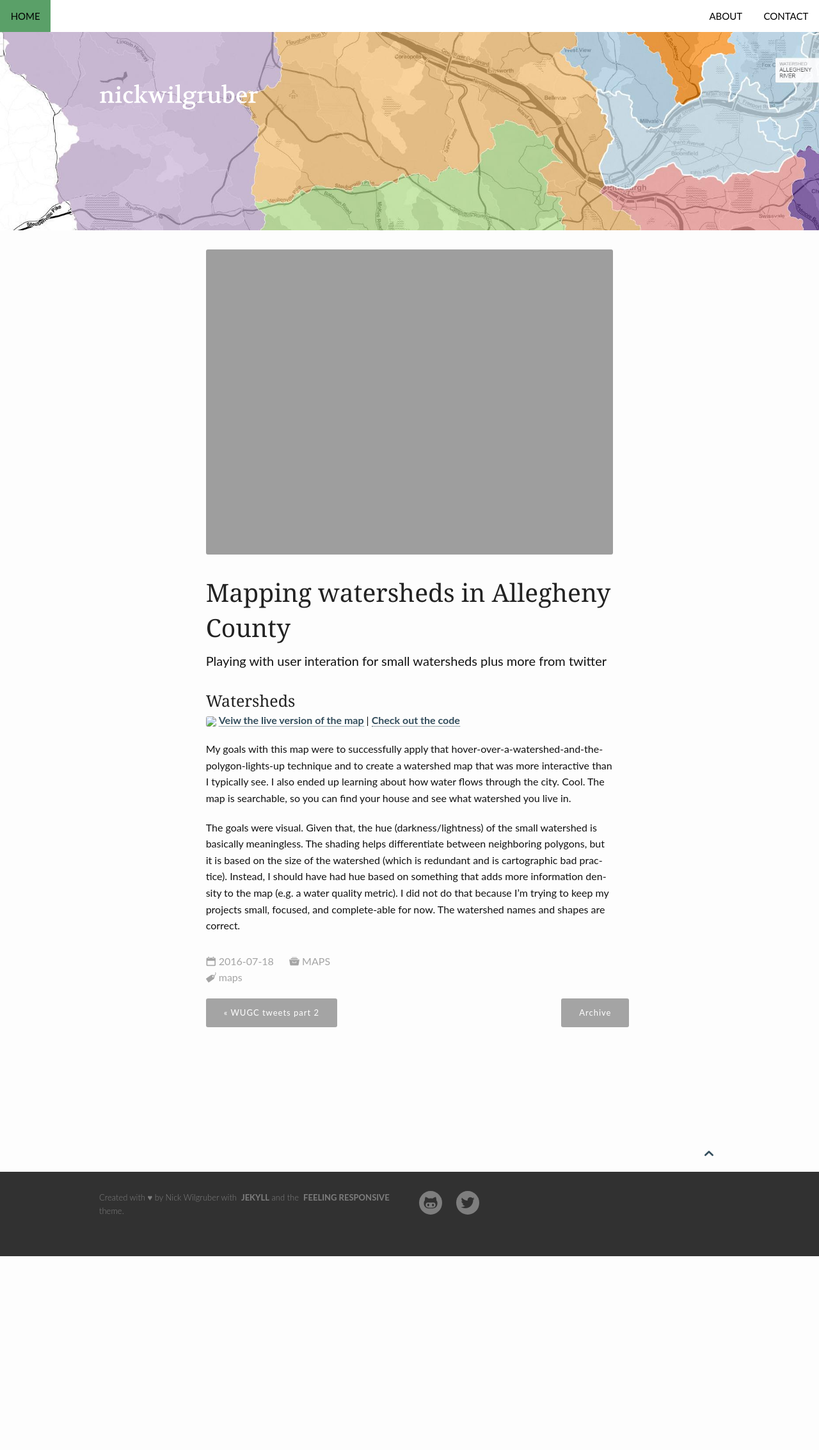
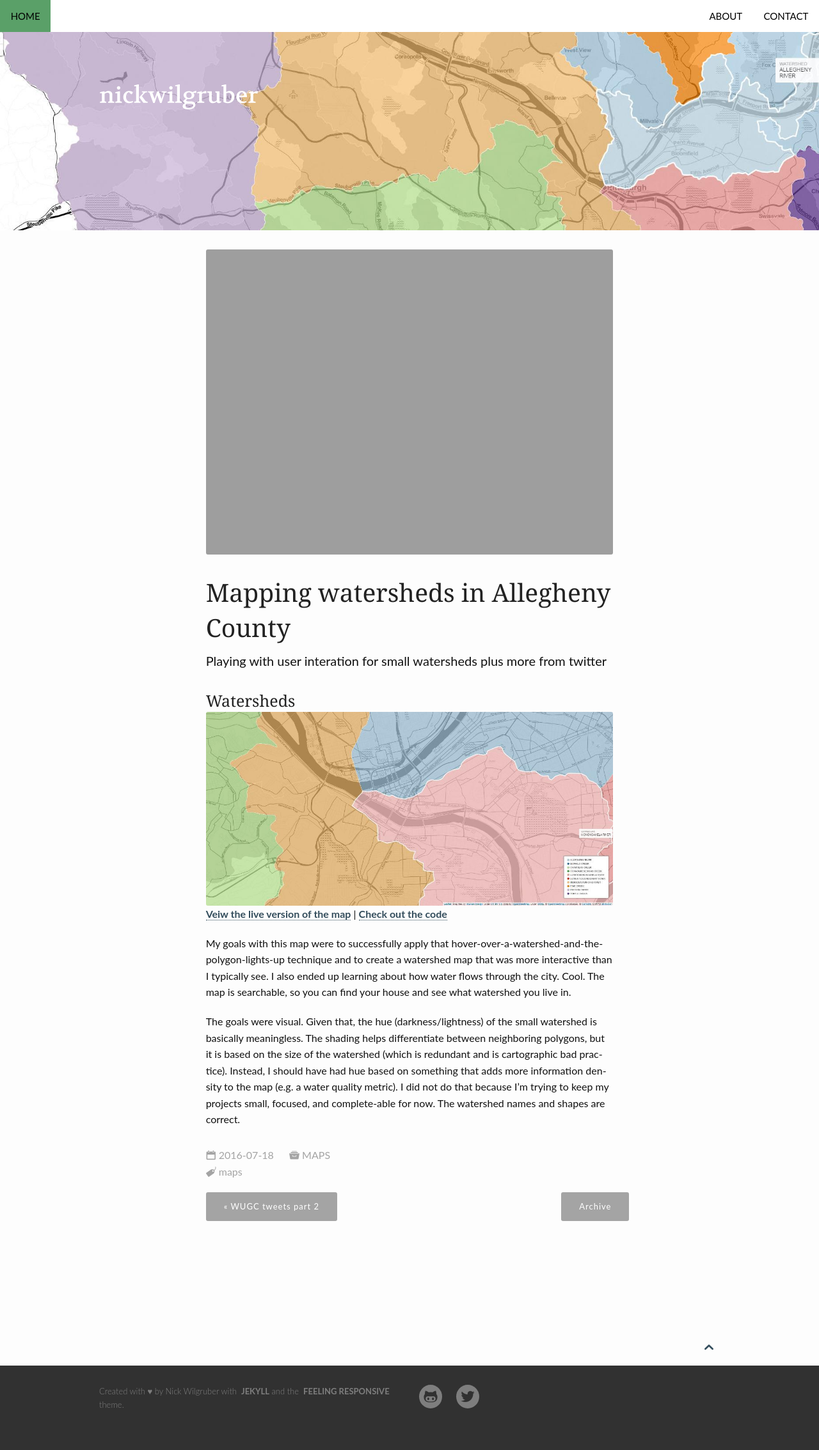
Before and after one commit to wontgruber/wontgruber.github.io, a Jekyll site: the page built from _posts/2016-07-18-Mapping-watersheds-in-Allegheny-County.md, in a window 1280 px wide. Shown: the whole page at 64% size. Built offline with Jekyll 4.4.1, drawn with Linux system fonts in a browser that asks for light colours; before the commit the page ends 1964 px from its top, so only the background shows below that.

Commit message:
Edit image in post

```diff
--- a/_posts/2016-07-18-Mapping-watersheds-in-Allegheny-County.md
+++ b/_posts/2016-07-18-Mapping-watersheds-in-Allegheny-County.md
@@ -25,7 +25,7 @@ image:
 
 
 ### Watersheds
-<img src="wontgruber.github.io/images/inPost_watershed_image.jpg" class="img-responsive">
+<img src="/images/inPost_watershed_image.jpg" class="img-responsive">
 [Veiw the live version of the map](https://bl.ocks.org/wontgruber/raw/a5fb00aa35d140855dacc7337c4f85ec/) |
 [Check out the code](https://bl.ocks.org/wontgruber/a5fb00aa35d140855dacc7337c4f85ec/)
 
```
